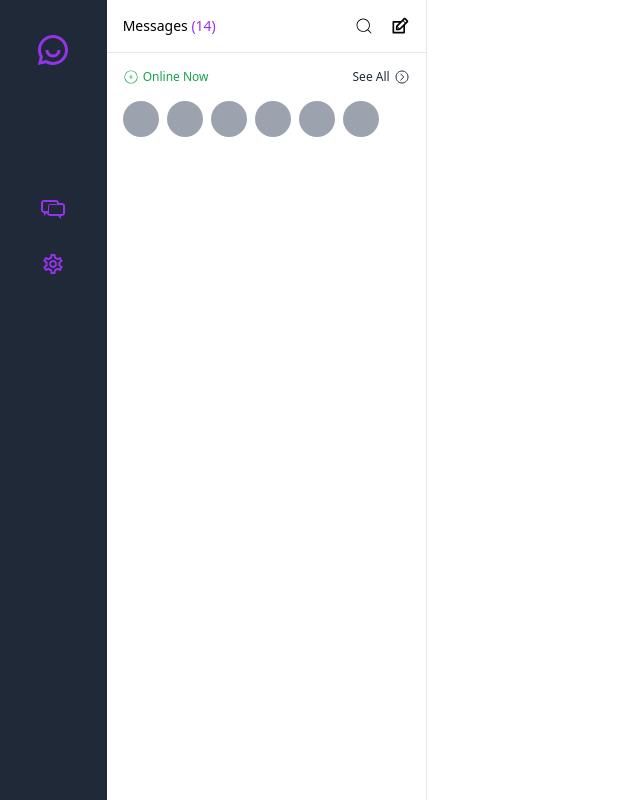
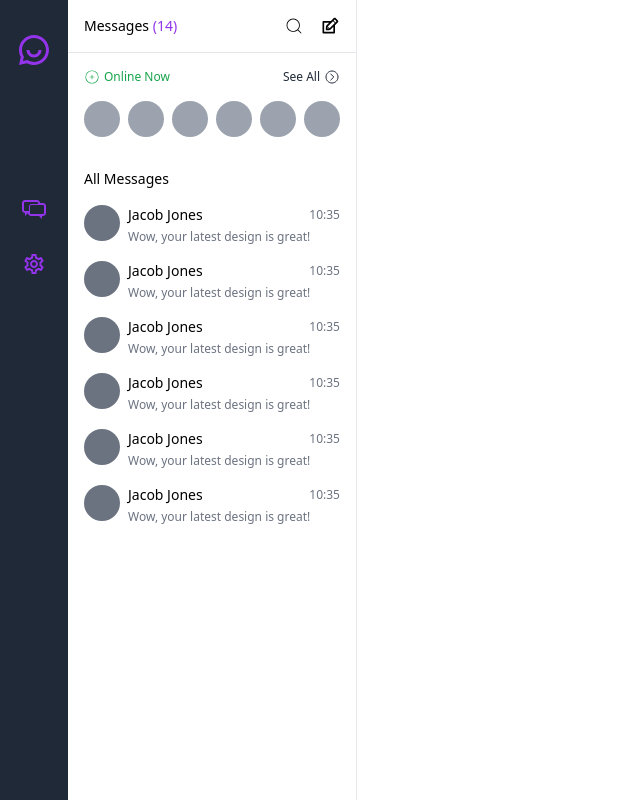
Before and after one commit to apella1/chat-ui, a Next.js app: page /chat in a window 1280 px wide. Shown: the whole page, without its empty margins (0-640 px from the left). Built offline with nearby package versions, Linux system fonts and the light colour scheme.

Commit message:
feat: add chat card

```diff
--- a/app/chat/page.tsx
+++ b/app/chat/page.tsx
@@ -1,3 +1,4 @@
+import ChatCard from "@/components/ui/cards/ChatCard";
 import { CiCirclePlus, CiSearch } from "react-icons/ci";
 import { IoChevronForwardCircleOutline } from "react-icons/io5";
 import { MdOutlineSettings } from "react-icons/md";
@@ -7,44 +8,48 @@ import { TiEdit, TiMessages } from "react-icons/ti";
 export default function Chat() {
   return (
     <main className="flex h-screen">
-      <aside className="basis-1/3 flex w-full">
-        <div className="bg-gray-800 basis-1/4 w-full flex flex-col py-8 px-4">
+      <aside className="flex w-full basis-1/4">
+        <div className="flex w-full basis-1/4 flex-col bg-gray-800 px-4 py-8">
           <div className="self-center">
-            <RiChatSmile2Line className="text-purple-600 text-4xl" />
+            <RiChatSmile2Line className="text-4xl text-purple-600" />
           </div>
-          <div className="pt-32 flex flex-col space-y-8 self-center">
-            <button>
-              <TiMessages className="text-purple-600 text-2xl" />
+          <div className="flex flex-col space-y-8 self-center pt-32">
+            <button aria-label="Messages">
+              <TiMessages className="text-2xl text-purple-600" />
             </button>
-            <button>
-              <MdOutlineSettings className="text-purple-600 text-2xl" />
+            <button aria-label="Settings">
+              <MdOutlineSettings className="text-2xl text-purple-600" />
             </button>
           </div>
         </div>
-        <div className="basis-3/4 w-full flex">
+        <div className="flex w-full basis-3/4">
           <article className="w-full">
-            <section className="flex justify-between items-center p-4">
+            <section className="flex w-full items-center justify-between p-4">
               <h2 className="text-sm font-medium">
                 Messages <span className="text-purple-600">(14)</span>
               </h2>
               <div className="flex items-center space-x-4">
-                <CiSearch className="text-xl" />
-                <TiEdit className="text-xl" />
+                <button aria-label="Search messages">
+                  <CiSearch className="text-xl" />
+                </button>
+                <button aria-label="New message">
+                  <TiEdit className="text-xl" />
+                </button>
               </div>
             </section>
             <hr className="bg-gray-300" />
-            <section className="p-4 flex flex-col space-y-4">
+            <section className="flex flex-col space-y-4 p-4">
               <div className="flex items-center justify-between">
                 <p className="flex items-center space-x-1 text-xs text-green-600">
                   <span>
-                    <CiCirclePlus className="font-semibold text-base" />
+                    <CiCirclePlus className="text-base font-semibold" />
                   </span>
                   <span>Online Now</span>
                 </p>
                 <p className="flex items-center space-x-1 text-xs text-gray-800">
                   <span>See All</span>
                   <span>
-                    <IoChevronForwardCircleOutline className="font-semibold text-base" />
+                    <IoChevronForwardCircleOutline className="text-base font-semibold" />
                   </span>
                 </p>
               </div>
@@ -57,11 +62,22 @@ export default function Chat() {
                 <p className="h-9 w-9 rounded-full bg-gray-400"></p>
               </div>
             </section>
+            <section className="flex w-full flex-col space-y-4 p-4">
+              <p className="text-sm">All Messages</p>
+              <div className="flex w-full flex-col space-y-4">
+                <ChatCard />
+                <ChatCard />
+                <ChatCard />
+                <ChatCard />
+                <ChatCard />
+                <ChatCard />
+              </div>
+            </section>
           </article>
-          <div className="h-screen bg-gray-300 border-l"></div>
+          <div className="h-screen border-l bg-gray-300"></div>
         </div>
       </aside>
-      <section className="basis-2/3 w-full"></section>
+      <section className="w-full basis-2/3"></section>
     </main>
   );
 }
--- /dev/null
+++ b/components/ui/cards/ChatCard.tsx
@@ -0,0 +1,16 @@
+export default function ChatCard() {
+  return (
+    <article className="flex w-full space-x-2">
+      <div className="h-9 w-9 rounded-full bg-gray-500"></div>
+      <section className="flex flex-col space-y-1 flex-grow">
+        <div className="flex items-center justify-between">
+          <h3 className="text-sm font-medium text-black">Jacob Jones</h3>
+          <p className="text-xs text-gray-500">10:35</p>
+        </div>
+        <p className="text-xs text-gray-500">
+          Wow, your latest design is great!
+        </p>
+      </section>
+    </article>
+  );
+}
--- a/package.json
+++ b/package.json
@@ -23,6 +23,8 @@
     "eslint": "^9",
     "eslint-config-next": "15.1.4",
     "postcss": "^8",
+    "prettier": "^3.4.2",
+    "prettier-plugin-tailwindcss": "^0.6.10",
     "tailwindcss": "^3.4.1",
     "typescript": "^5"
   }
```
Also changed, not shown: 2 other files (tests, documents, lock files or other folders).
